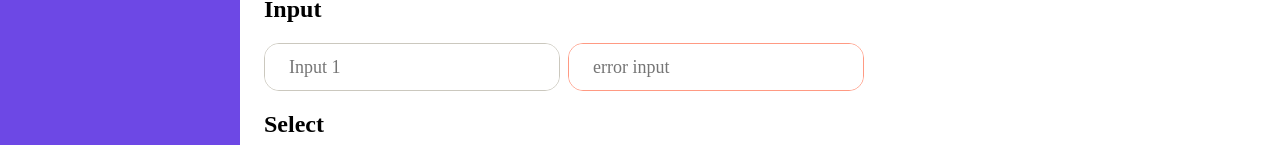
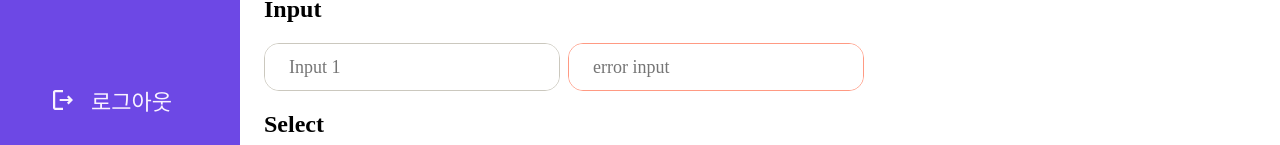
Before and after one commit to kmu-kcc/buddy-frontend, a React (Create React App) app: page /test in a window 1280 px wide. Shown: the part 634-779 px from the top of the page. Built offline with nearby package versions, Linux system fonts and the light colour scheme; a web font is replaced by a local one.

Commit message:
Add signout button in Navigation

```diff
--- a/src/common/credentials.ts
+++ b/src/common/credentials.ts
@@ -5,7 +5,7 @@ const EXPIRED_AT = 'expired_at';
 const USER_ID = 'user_id';
 const USER_PW = 'user_pw';
 
-const clearCredentials = () => {
+export const clearCredentials = () => {
   localStorage.removeItem(ACCESS_TOKEN);
   localStorage.removeItem(EXPIRED_AT);
   localStorage.removeItem(USER_ID);
--- a/src/components/Navigation.tsx
+++ b/src/components/Navigation.tsx
@@ -2,7 +2,8 @@ import React, {useCallback, useMemo} from 'react';
 import styled from 'styled-components';
 import {useHistory, useLocation} from 'react-router-dom';
 import {Box, Span} from '../components';
-import {Activity, Organization, Fee, Profile} from '../components/icons';
+import {Activity, Organization, Fee, Profile, Exit} from '../components/icons';
+import {clearCredentials} from '../common/credentials';
 
 const Wrapper = styled(Box)`
   height: 100vh;
@@ -14,7 +15,7 @@ const Wrapper = styled(Box)`
   background-color: #6D48E5;
   border-radius: 0 20px 20px 0;
   padding-top: 60px;
-  padding-bottom: 60px;
+  padding-bottom: 30px;
 `;
 
 const IconWrapper = styled(Box)`
@@ -55,7 +56,7 @@ const ActivityTab = () => {
   }, [history]);
   return (
     <IconWrapper isFlex alignItems='flexStart' bg={active ? '#5635BF' : 'none'} onClick={handleClick}>
-      <Activity width='20px' height='20px' color='#F9F3FF'></Activity>
+      <Activity width='20px' height='20px' color='#F9F3FF' />
       <Span ml={['10px', '18px']} fontSize={['18px', '22px']} lineHeight={['22px', '26px']} color='#F9F3FF'>활동 관리</Span>
     </IconWrapper>
   );
@@ -70,7 +71,7 @@ const OrganizationTab = () => {
   }, [history]);
   return (
     <IconWrapper isFlex alignItems='flexStart' mt={['6px', '10px']} bg={active ? '#5635BF' : 'none'} onClick={handleClick}>
-      <Organization width='20px' height='20px' color='#F9F3FF'></Organization>
+      <Organization width='20px' height='20px' color='#F9F3FF' />
       <Span ml={['10px', '18px']} fontSize={['18px', '22px']} lineHeight={['22px', '26px']} color='#F9F3FF'>조직 관리</Span>
     </IconWrapper>
   );
@@ -85,7 +86,7 @@ const FeeTab = () => {
   }, [history]);
   return (
     <IconWrapper isFlex alignItems='flexStart' mt={['6px', '10px']} bg={active ? '#5635BF' : 'none'} onClick={handleClick}>
-      <Fee width='20px' height='20px' color='#F9F3FF'></Fee>
+      <Fee width='20px' height='20px' color='#F9F3FF' />
       <Span ml={['10px', '18px']} fontSize={['18px', '22px']} lineHeight={['22px', '26px']} color='#F9F3FF'>회계 관리</Span>
     </IconWrapper>
   );
@@ -100,8 +101,21 @@ const ProfileTab = () => {
   }, [history]);
   return (
     <IconWrapper isFlex alignItems='flexStart' mt={['6px', '10px']} bg={active ? '#5635BF' : 'none'} onClick={handleClick}>
-      <Profile width='20px' height='20px' color='#F9F3FF'></Profile>
+      <Profile width='20px' height='20px' color='#F9F3FF' />
       <Span ml={['10px', '18px']} fontSize={['18px', '22px']} lineHeight={['22px', '26px']} color='#F9F3FF'>내 정보</Span>
+    </IconWrapper>
+  );
+};
+
+const SignOut = () => {
+  const handleClick = useCallback(() => {
+    clearCredentials();
+    location.href = '/';
+  }, []);
+  return (
+    <IconWrapper isFlex alignItems='flexStart' mt='auto' onClick={handleClick}>
+      <Exit width='20px' height='20px' color='#F9F3FF' />
+      <Span ml={['10px', '18px']} fontSize={['18px', '22px']} lineHeight={['22px', '26px']} color='#F9F3FF'>로그아웃</Span>
     </IconWrapper>
   );
 };
@@ -125,6 +139,7 @@ export const Navigation = () => {
       <OrganizationTab />
       <FeeTab />
       <ProfileTab />
+      <SignOut />
     </Wrapper>
   );
 };
```
